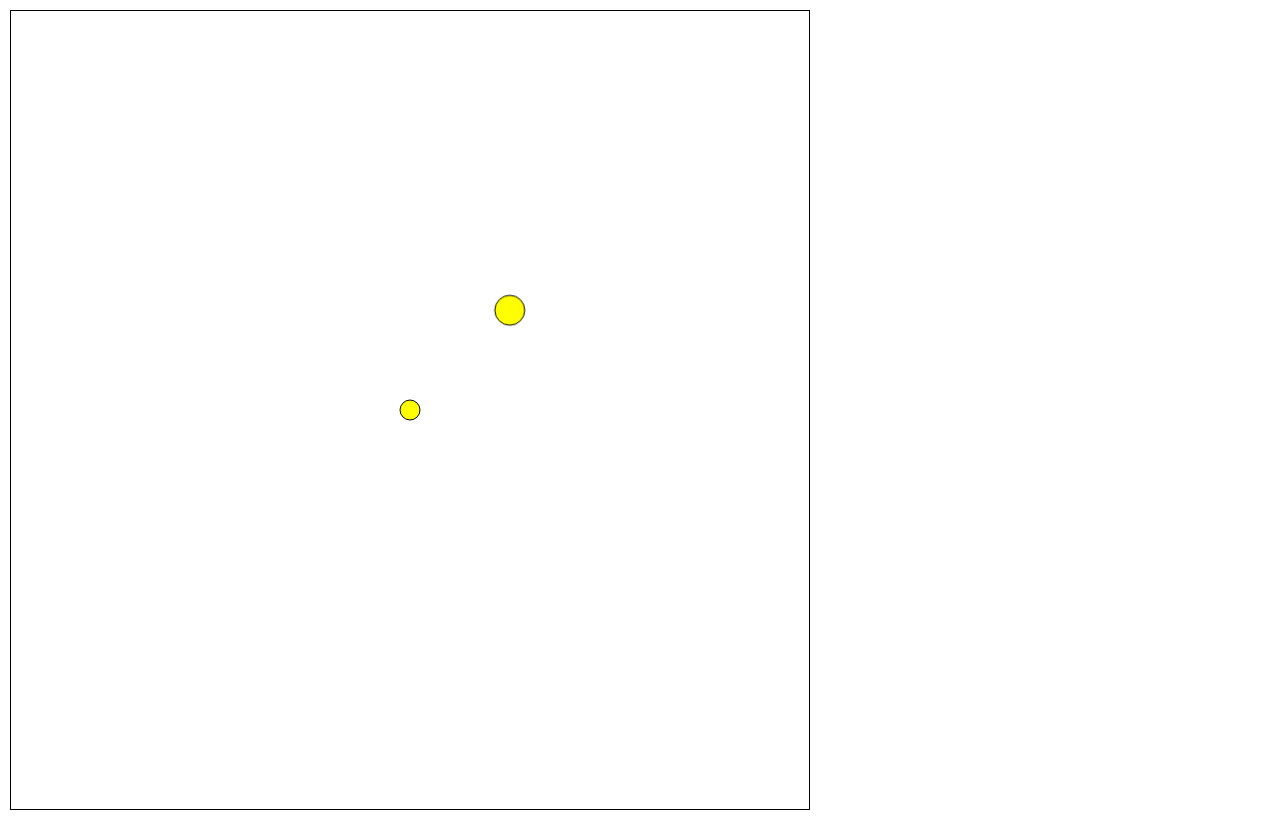
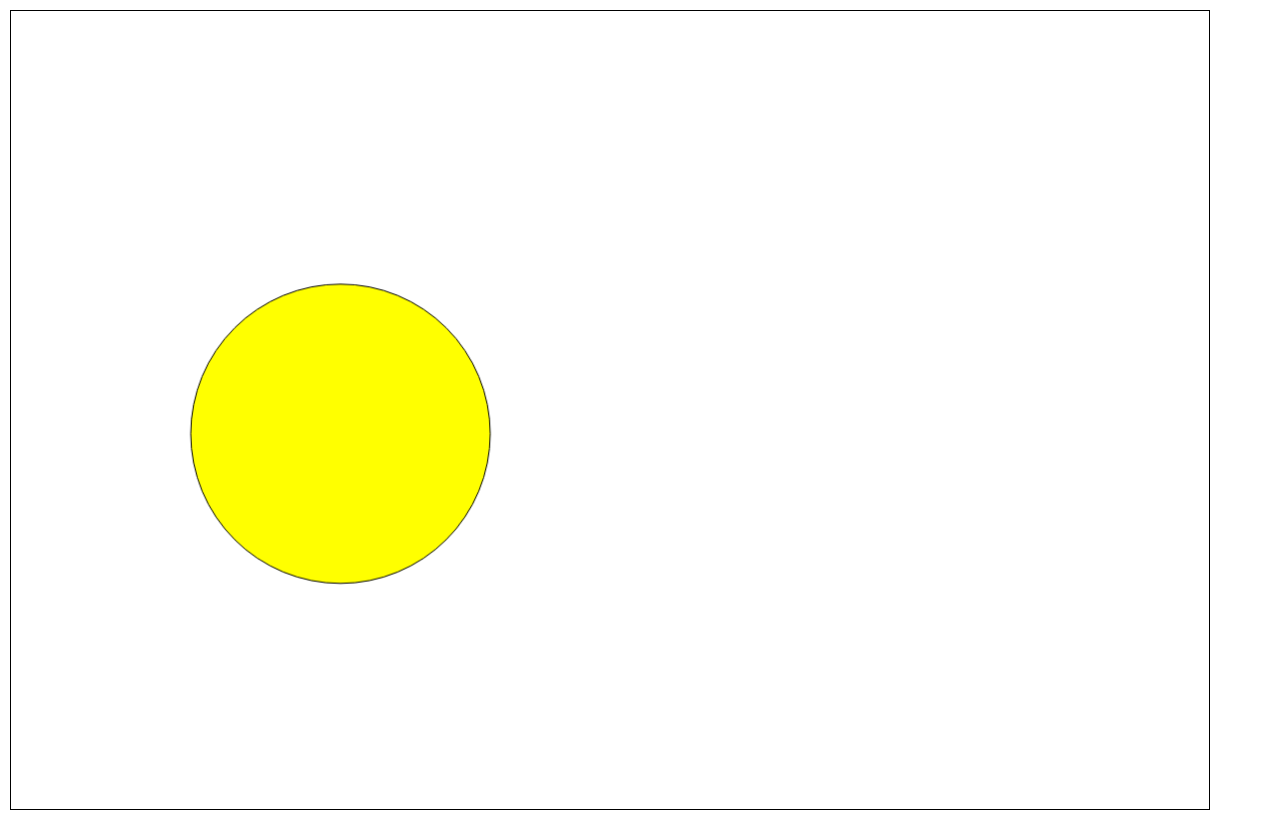
Before and after one commit to alone908/PhysicalEngine, a plain HTML site: page index_v2.html in a window 1280 px wide. Drawn offline with Linux system fonts and the light colour scheme.

Commit message:
update code

```diff
--- a/appjs/engine_v2.js
+++ b/appjs/engine_v2.js
@@ -1,24 +1,28 @@
 function engine(){
 
   this.fps = 100;
-  this.dt = 1/this.fps;
+  this.fpms = 0.1;
+  this.dt = 1/this.fpms;
   this.updateFinish = true;
+  this.frameTimer = null;
+  this.frameCounter = 0;
 
   this.canvasId = null;
   this.canvas = null;
   this.ctx = null;
 
-  this.world = {bodies:[]};
-
-  this.frameTimer = null;
-
   this.detectOnLine = true;
   this.detectOnPolyline = true;
   this.detectOnPolygon = true;
   this.detectOnRect = true;
+  this.destroyTarget = false;
+
   this.ball = null;
   this.gameBorder = null;
-  this.destroyTarget = false;
+
+
+  this.world = {bodies:[],
+                rules:[]};
 
 }
 
@@ -337,18 +341,15 @@ engine.prototype = {
   },
 
   createGameWorld: function(canvasId=null,svgfile=null){
-
+    // console.log('createGameWorld');
     if(this.canvas === null && canvasId !== null){
       this.canvasId = canvasId;
       this.setCanvas();
     }
 
-    // if(svgfile !== null){
-    //   console.log(engine);
-    //   this.svg.svgfile = svgfile;
-    //   this.svg.loadSVG(svgfile);
-    // }
-
+    this.world.bodies.forEach(function(obj,i){
+      if(obj.shape === 'circle') engine.svg.drawCircle([obj]);
+    })
 
   },
 
@@ -366,51 +367,163 @@ engine.prototype = {
 
   addCircle: function(property){
 
-    // this.ball = {id:'game_ball',cx:0,cy:100,r:10,speed:1,vector:null,stroke:'black',style:'stroke-width: 1px;',fill:'yellow'};
-    // if(Math.random() < 0.5){var sign1=-1}else { var sign1=1 }
-    // if(Math.random() < 0.5){var sign2=-1}else { var sign2=1 }
-    // var initialX = sign1*Math.random();
-    // var initialY = sign2*Math.sqrt( 1-initialX*initialX );
-    // this.ball.vector = new engine.vector(initialX,initialY);
+    var cx = (property.x === undefined) ? 0 : property.x ;
+    var cy = (property.y === undefined) ? 0 : property.y ;
+    var r = (property.r === undefined) ? 0 : property.r ;
 
-    this.world.bodies.push({cx:property.x,
-                            cy:property.y,
-                            r:property.r,
-                            // speed:1,
-                            velocity:new engine.vector(property.x,property.y),
-                            stroke:'black',
-                            style:'stroke-width: 1px;',
-                            fill:'yellow'});
+    var mass = (property.mass === undefined) ? 0 : property.mass ;
 
-    this.svg.drawCircle([{cx:property.x,
-                            cy:property.y,
-                            r:property.r,
-                            // speed:1,
-                            velocity:new engine.vector(property.x,property.y),
-                            stroke:'black',
-                            style:'stroke-width: 1px;',
-                            fill:'yellow'}]);
+    if(property.velocity === undefined){
+      var velocity = new engine.vector(0,0);
+    }else {
+      var velocity = (property.velocity.x === undefined || property.velocity.y === undefined)
+      ? new engine.vector(0,0)
+      : new engine.vector(property.velocity.x,property.velocity.y);
+    }
+
+    var circle = {shape:'circle',
+                  cx:cx,
+                  cy:cy,
+                  r:r,
+                  area:Number((r*r*Math.PI).toFixed(2)),
+                  mass:mass,
+                  velocity:velocity,
+                  force:new engine.vector(0,0),
+                  acceleration:new engine.vector(0,0),
+                  stroke:'black',
+                  style:'stroke-width: 1px;',
+                  fill:'yellow'}
+
+    this.world.bodies.push(circle);
+    this.svg.drawCircle([circle]);
 
   },
 
-  moveBall: function(backwards=false,speed=null){
-    if(speed === null){
-      if(backwards){
-        this.ball.cx -= this.ball.vector.x*this.ball.speed;
-        this.ball.cy -= this.ball.vector.y*this.ball.speed;
-      }else if (!backwards) {
-        this.ball.cx += this.ball.vector.x*this.ball.speed;
-        this.ball.cy += this.ball.vector.y*this.ball.speed;
-      }
-    }else if (speed !== null) {
-      if(backwards){
-        this.ball.cx -= this.ball.vector.x*speed;
-        this.ball.cy -= this.ball.vector.y*speed;
-      }else if (!backwards) {
-        this.ball.cx += this.ball.vector.x*speed;
-        this.ball.cy += this.ball.vector.y*speed;
-      }
+  addRules: function(rules=[]){
+
+    if(typeof rules === 'object'){
+      rules.forEach(function(rule,i){
+        engine.world.rules.push(rule);
+      })
+    }else if (typeof rules === 'string') {
+      engine.world.rules.push(rule);
     }
+  },
+
+  applyRules: function(){
+    // console.log('applyrules');
+    this.world.bodies.forEach(function(obj,objKey){
+
+      engine.world.bodies[objKey].force.x = 0;
+      engine.world.bodies[objKey].force.y = 0;
+      engine.world.bodies[objKey].acceleration.x = 0;
+      engine.world.bodies[objKey].acceleration.y = 0;
+
+      engine.world.rules.forEach(function(rule,i){
+        if(rule === 'gravity') engine.applyGravity(objKey);
+        if(rule === 'border') engine.applyBorder(objKey);
+        if(rule === 'airfriction') engine.applyAirfriction(objKey);
+        // console.log(engine.world.bodies[objKey]);
+      })
+
+      //  console.log(engine.world.bodies[objKey].force.y);
+
+      engine.world.bodies[objKey].acceleration.x = engine.world.bodies[objKey].force.x/engine.world.bodies[objKey].mass;
+      engine.world.bodies[objKey].acceleration.y = engine.world.bodies[objKey].force.y/engine.world.bodies[objKey].mass;
+
+      // console.log(engine.world.bodies[objKey].acceleration.y);
+
+
+    })
+  },
+
+  applyGravity: function(objKey){
+    // console.log('applyGravity');
+    // if(this.frameCounter === 1){
+      this.world.bodies[objKey].force.y += -0.0098*this.world.bodies[objKey].mass;
+      // this.world.bodies[objKey].acceleration.y += -0.0098;
+      // console.log(this.world.bodies[objKey].acceleration.y);
+    // }
+  },
+
+  applyBorder: function(objKey){
+    switch (this.world.bodies[objKey].shape) {
+      case 'circle':
+
+        var cx = this.world.bodies[objKey].cx;
+        var cy = this.world.bodies[objKey].cy;
+        var r = this.world.bodies[objKey].r;
+
+        if(cx <= -this.canvas.width*0.5+r || cx >= this.canvas.width*0.5-r || cy <= -this.canvas.height*0.5+r || cy >= this.canvas.height*0.5-r){
+
+          if(cx <= -this.canvas.width*0.5+r) this.world.bodies[objKey].cx = -this.canvas.width*0.5+r;
+          if(cx >= this.canvas.width*0.5-r) this.world.bodies[objKey].cx = this.canvas.width*0.5-r;
+          if(cy <= -this.canvas.height*0.5+r) this.world.bodies[objKey].cy = -this.canvas.height*0.5+r;
+          if(cy >= this.canvas.height*0.5-r)  this.world.bodies[objKey].cy = this.canvas.height*0.5-r;
+
+          if(cx <= -this.canvas.width*0.5+r) this.world.bodies[objKey].velocity.x = -this.world.bodies[objKey].velocity.x;
+          if(cx >= this.canvas.width*0.5-r) this.world.bodies[objKey].velocity.x = -this.world.bodies[objKey].velocity.x;
+          if(cy <= -this.canvas.height*0.5+r) this.world.bodies[objKey].velocity.y = -this.world.bodies[objKey].velocity.y;
+          if(cy >= this.canvas.height*0.5-r)  this.world.bodies[objKey].velocity.y = -this.world.bodies[objKey].velocity.y;
+
+
+          // this.world.bodies[objKey].velocity.x = -this.world.bodies[objKey].velocity.x;
+          // this.world.bodies[objKey].velocity.y = -this.world.bodies[objKey].velocity.y;
+        }
+
+        break;
+      default:
+
+    }
+  },
+
+  applyAirfriction: function(objKey){
+    switch (this.world.bodies[objKey].shape) {
+      case 'circle':
+
+        var fx = -0.0000025*this.world.bodies[objKey].velocity.x*this.world.bodies[objKey].area ;
+        var fy = -0.0000025*this.world.bodies[objKey].velocity.y*this.world.bodies[objKey].area ;
+
+        // if( Math.abs(fx+this.world.bodies[objKey].force.x) <= 0.000005 ) fx = 0 ;
+        // if( Math.abs(fy+this.world.bodies[objKey].force.y) <= 0.000005 ) fy = 0 ;
+
+        if(objKey === 3){
+
+          // console.log(Math.abs(fy+this.world.bodies[objKey].force.y));
+        }
+
+        this.world.bodies[objKey].force.x += fx;
+        this.world.bodies[objKey].force.y += fy;
+
+        break;
+      default:
+
+    }
+  },
+
+  moveObj: function(backwards=false){
+    // console.log('moveObj');
+
+    this.world.bodies.forEach(function(obj,i){
+      var Vx = Number( (obj.velocity.x+obj.acceleration.x*engine.dt).toFixed(2) );
+      var Vy = Number( (obj.velocity.y+obj.acceleration.y*engine.dt).toFixed(2) );
+
+      engine.world.bodies[i].velocity.x = Vx;
+      engine.world.bodies[i].velocity.y = Vy;
+      engine.world.bodies[i].cx += Vx;
+      engine.world.bodies[i].cy += Vy;
+
+    })
+
+
+    // if(backwards){
+    //   this.ball.cx -= this.ball.vector.x;
+    //   this.ball.cy -= this.ball.vector.y;
+    // }else if (!backwards) {
+    //   this.ball.cx += this.ball.vector.x;
+    //   this.ball.cy += this.ball.vector.y;
+    // }
+
   },
 
   fireCollisionDetect: function(){
@@ -577,6 +690,7 @@ engine.prototype = {
   },
 
   clearFrame: function(){
+    // console.log('clear');
     this.ctx.clearRect(-this.canvas.width*0.5, -this.canvas.height*0.5, this.canvas.width, this.canvas.height);
   },
 
@@ -585,15 +699,20 @@ engine.prototype = {
     if(this.frameTimer === null){
       this.frameTimer = setInterval(function(){
         if(engine.updateFinish){
+          // console.log('next run');
           engine.updateFinish = false;
+          engine.frameCounter ++;
+
           engine.clearFrame();
-          engine.moveBall();
-          engine.fireCollisionDetect();
+          engine.applyRules();
+          engine.moveObj();
+          // engine.fireCollisionDetect();
           engine.createGameWorld();
+
           engine.updateFinish = true;
         }
 
-      },this.dt*1000)
+      },this.dt)
     }
   },
 
--- a/index_v2.html
+++ b/index_v2.html
@@ -8,7 +8,7 @@
 
 <body style="padding:10px;">
 <div id="canvasContainer" style="display:inline-block;width:800px;height:800px;">
-<canvas id="canvas" width="800px" height="800px" style="width:800px;height:800px;border:1px solid black;" ></canvas>
+<canvas id="canvas" width="1200px" height="800px" style="width:1200px;height:800px;border:1px solid black;" ></canvas>
 </div>
 <!-- <div id="controlContainer" style="display:inline-block;width:300px;height:800px;vertical-align:top;border:1px solid red;padding:10px;">
 
--- a/js/index_v2.js
+++ b/js/index_v2.js
@@ -5,20 +5,65 @@ engine.createGameWorld('canvas');
 
 
 engine.add('circle',{
-  x:0,
-  y:0,
-  r:10,
+  x:-225,
+  y:200,
+  r:150,
   mass:100,
-  velocity:{x:10,y:10},
+  velocity:{x:10,y:0},
+  // force:{x:0,y:0},
 });
+//
+// engine.add('circle',{
+//   x:50,
+//   y:100,
+//   r:100,
+//   mass:100,
+//   // velocity:{x:0,y:0},
+//   // force:{x:0,y:0},
+// });
 
-engine.add('circle',{
-  x:100,
-  y:100,
-  r:15,
-  mass:100,
-  velocity:{x:10,y:10},
-})
+// engine.add('circle',{
+//   x:220,
+//   y:100,
+//   r:50,
+//   mass:100,
+//   velocity:{x:10,y:0},
+//   // force:{x:0,y:0},
+// });
+
+// engine.add('circle',{
+//   x:320,
+//   y:100,
+//   r:20,
+//   mass:100,
+//   // velocity:{x:0,y:0},
+//   // force:{x:0,y:0},
+// });
+//
+// engine.add('circle',{
+//   x:380,
+//   y:100,
+//   r:10,
+//   mass:100,
+//   // velocity:{x:0,y:0},
+//   // force:{x:0,y:0},
+// });
+
+
+// engine.addRules(['gravity','border','airfriction']);
+// engine.addRules(['border','airfriction']);
+engine.addRules(['gravity','border']);
+
+
+engine.updateFrame();
+
+// engine.add('circle',{
+//   x:100,
+//   y:100,
+//   r:15,
+//   mass:100,
+//   velocity:{x:10,y:10},
+// })
 
 
 
```
